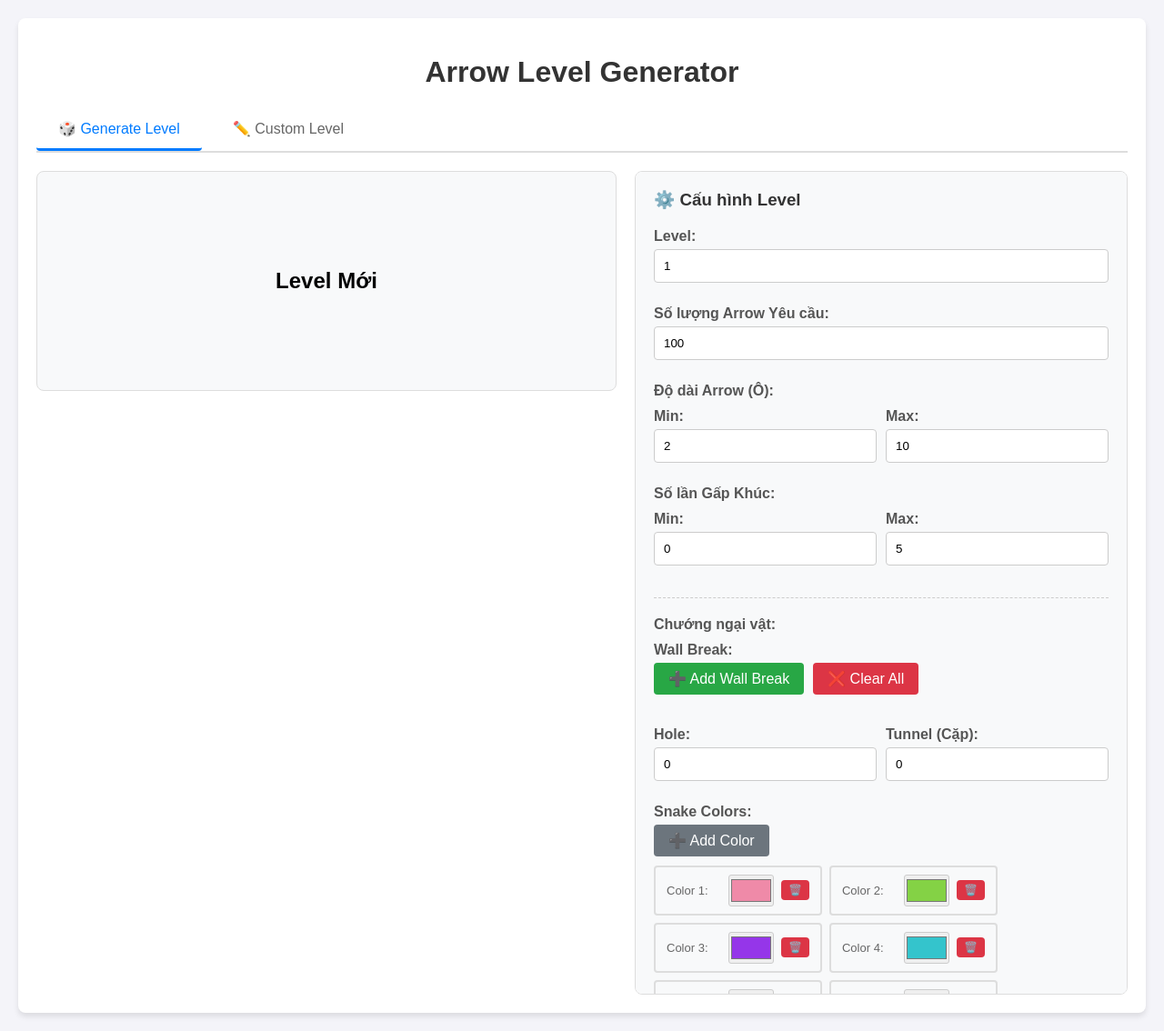
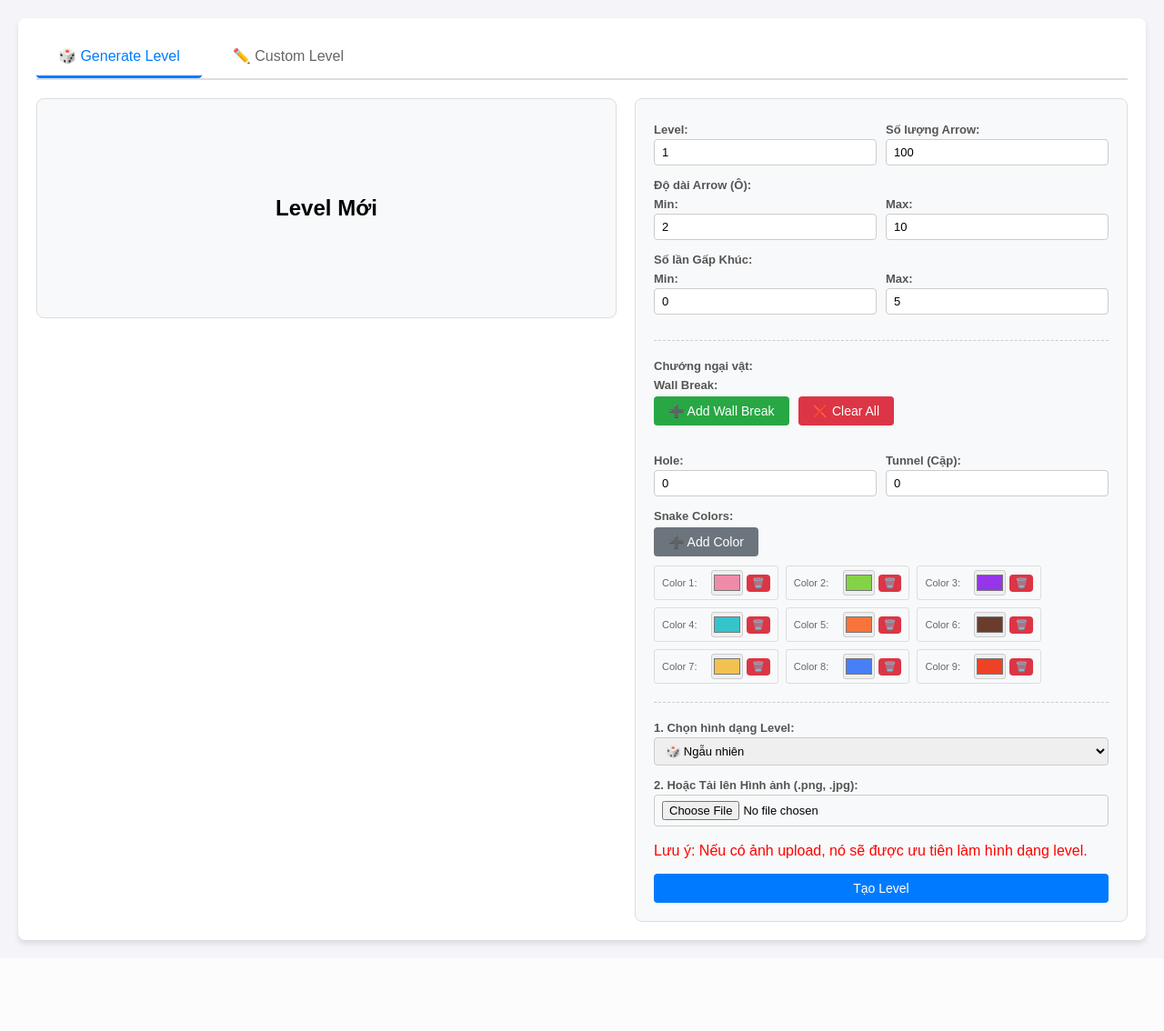
Before and after one commit to Association-of-stupid-people/tool-gen-level-snake-out, a Flask app: page / in a window 1280 px wide. Shown: the whole page at 91% size. After the commit the page ends 1041 px from the top, so only its background shows below. Run offline with Flask 3, Linux system fonts and the light colour scheme.

Commit message:
chore (ui): update ui for generate tab to make form fit in one page

```diff
--- a/static/css/styles.css
+++ b/static/css/styles.css
@@ -207,24 +207,24 @@ body {
 .wall-counter-item {
   display: flex;
   align-items: center;
-  gap: 5px;
-  padding: 8px 12px;
+  gap: 4px;
+  padding: 4px 8px;
   background: #f8f9fa;
-  border: 2px solid #ddd;
-  border-radius: 4px;
+  border: 1px solid #ddd;
+  border-radius: 3px;
 }
 .color-item {
   display: flex;
   align-items: center;
-  gap: 8px;
-  padding: 8px 12px;
+  gap: 4px;
+  padding: 4px 8px;
   background: #f8f9fa;
-  border: 2px solid #ddd;
-  border-radius: 4px;
+  border: 1px solid #ddd;
+  border-radius: 3px;
 }
 .color-item input[type="color"] {
-  width: 50px;
-  height: 35px;
+  width: 35px;
+  height: 28px;
   padding: 0;
   border: 1px solid #ccc;
   border-radius: 3px;
@@ -232,42 +232,43 @@ body {
 }
 .color-item button {
   width: auto;
-  padding: 4px 8px;
+  padding: 3px 6px;
   margin: 0;
   background-color: #dc3545;
-  font-size: 12px;
+  font-size: 11px;
 }
 .color-item button:hover {
   background-color: #c82333;
 }
 .color-item label {
   margin: 0;
-  font-size: 13px;
+  font-size: 11px;
   font-weight: 500;
   color: #666;
-  min-width: 60px;
+  min-width: 50px;
 }
 .wall-counter-item input {
-  width: 50px;
-  padding: 6px;
+  width: 40px;
+  padding: 4px;
   border: 1px solid #ccc;
   border-radius: 3px;
   text-align: center;
   font-weight: bold;
+  font-size: 12px;
 }
 .wall-counter-item button {
   width: auto;
-  padding: 4px 8px;
+  padding: 3px 6px;
   margin: 0;
   background-color: #dc3545;
-  font-size: 12px;
+  font-size: 11px;
 }
 .wall-counter-item button:hover {
   background-color: #c82333;
 }
 .wall-counter-item label {
   margin: 0;
-  font-size: 13px;
+  font-size: 11px;
   font-weight: 500;
   color: #666;
 }
@@ -290,31 +291,33 @@ h1 {
 }
 label {
   display: block;
-  margin-top: 10px;
+  margin-top: 6px;
   font-weight: bold;
   color: #555;
+  font-size: 13px;
 }
 input[type="number"],
 input[type="text"],
 input[type="file"],
 select {
   width: 100%;
-  padding: 10px;
-  margin-top: 5px;
-  margin-bottom: 15px;
+  padding: 6px 8px;
+  margin-top: 3px;
+  margin-bottom: 8px;
   border: 1px solid #ccc;
   border-radius: 4px;
   box-sizing: border-box;
+  font-size: 13px;
 }
 button {
   background-color: #007bff;
   color: white;
-  padding: 12px 20px;
+  padding: 8px 16px;
   border: none;
   border-radius: 4px;
   cursor: pointer;
   width: 100%;
-  font-size: 16px;
+  font-size: 14px;
   transition: background-color 0.3s;
 }
 button:hover {
--- a/templates/index.html
+++ b/templates/index.html
@@ -7,8 +7,6 @@
   </head>
   <body>
     <div class="container">
-      <h1 style="text-align: center">Arrow Level Generator</h1>
-
       <div class="tabs">
         <button class="tab-button active" data-tab="generate-tab">
           🎲 Generate Level
@@ -46,8 +44,9 @@
 
           <!-- Right Panel: Form Controls -->
           <div class="form-panel-right">
-            <h3 style="margin-top: 0; margin-bottom: 20px;">⚙️ Cấu hình Level</h3>
           <form id="generate-form" enctype="multipart/form-data">
+        <div class="controls-group">
+          <div>
             <label for="level_number">Level:</label>
             <input
               type="number"
@@ -57,8 +56,9 @@
               min="1"
               required
             />
-
-        <label for="arrow_count">Số lượng Arrow Yêu cầu:</label>
+          </div>
+          <div>
+            <label for="arrow_count">Số lượng Arrow:</label>
             <input
               type="number"
               id="arrow_count"
@@ -68,6 +68,8 @@
               max="1000"
               required
             />
+          </div>
+        </div>
 
         <label>Độ dài Arrow (Ô):</label>
         <div class="controls-group">
```
Lines whose indentation alone changed are shown as unchanged.
